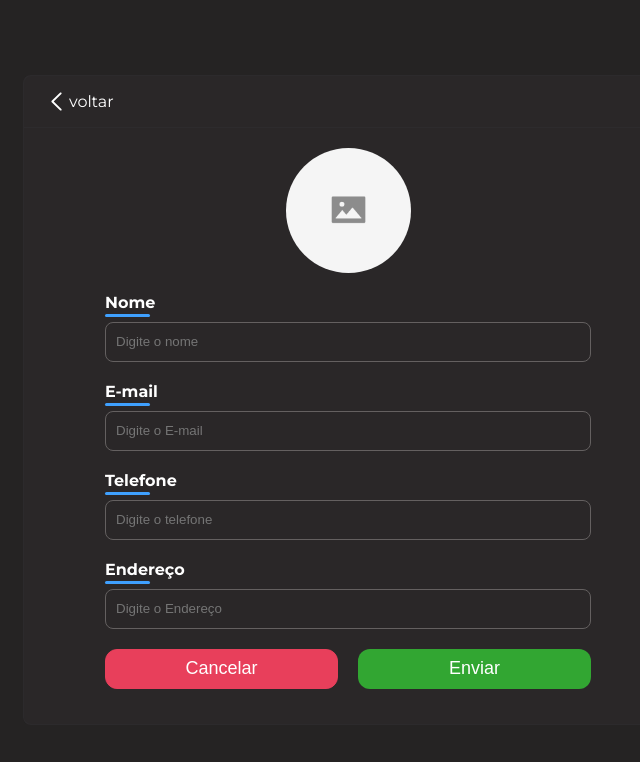
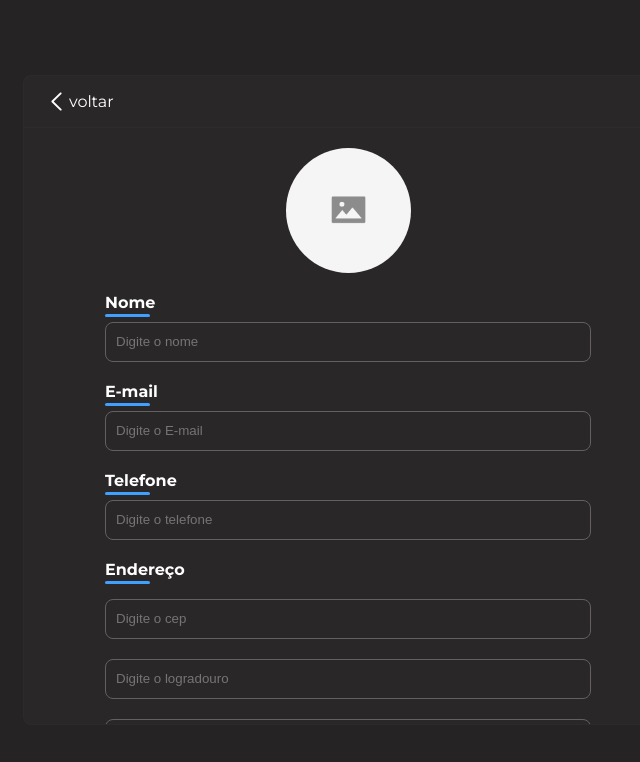
Before and after one commit to zanatahenry/contact-list-challenge, a React (Vite) app: page / in a window 1280 px wide. Both pictures are taken after a click on the button "NOVO". Shown: the top 762 px of the page, without its empty margins (292-932 px from the left). Built offline with nearby package versions, Linux system fonts and the light colour scheme; data requests are answered from the project's data file.

Commit message:
address fields

```diff
--- a/db.json
+++ b/db.json
@@ -1,3 +1,17 @@
 {
-  "contacts": []
+  "contacts": [
+    {
+      "name": "Henry Zanata",
+      "email": "henryzanata@yopmail.com",
+      "phone": "(15) 98144-8561",
+      "cep": "18080-000",
+      "neighborhood": "Vila Santa Rita",
+      "city": "Sorocaba",
+      "street": "Rua Comendador Hermelino Matarazzo",
+      "number": "55",
+      "additional": "até 780/781",
+      "image": "",
+      "id": 1
+    }
+  ]
 }
--- /dev/null
+++ b/src/consumer/errors.ts
@@ -0,0 +1,19 @@
+
+export class ErrInternetDisconnected extends Error {
+  name = 'ERR_INTERNET_DISCONNECTED';
+  message = 'Verifique sua conexão com a internet';
+}
+
+export class ConnectionFailed extends Error {
+  name = 'CONNECTION_FAILED';
+  message = 'Não foi possível se comunicar com o servidor';
+}
+
+export class InvalidErrors extends Error {
+  name = 'CONNECTION_FAILED';
+  message = 'Não foi possível se comunicar com o servidor';
+  data = {
+    invalid: [],
+    code: 'notVerified'
+  };
+}
--- /dev/null
+++ b/src/consumer/resources.ts
@@ -0,0 +1,19 @@
+import api from '../services/api'
+import axios, { AxiosRequestConfig, AxiosResponse } from 'axios'
+import { ErrInternetDisconnected, ConnectionFailed } from './errors'
+
+
+const resources = {
+  address: async (cep: string) => {
+    try {
+      const response: AxiosResponse = await axios.get(`https://viacep.com.br/ws/${cep}/json/`)
+      return response
+    } catch (err) {
+      if (err.name === 'ERR_INTERNET_DISCONNECTED') throw new ErrInternetDisconnected()
+      if (!err.response) throw new ConnectionFailed()
+      throw err.response.data
+    }
+  },
+}
+
+export default resources
--- a/src/views/CreateContact/CreateContact.scss
+++ b/src/views/CreateContact/CreateContact.scss
@@ -8,6 +8,10 @@
   &__input-container {
     display: flex;
     flex-direction: column;
+
+    &--address {
+      gap: 10px;
+    }
   }
 
   &__image-container {
--- a/src/views/CreateContact/CreateContact.tsx
+++ b/src/views/CreateContact/CreateContact.tsx
@@ -10,6 +10,7 @@ import { CreateContactProps, ISendContacts } from './createContactInterfaces'
 import { useContacts } from '../../hooks'
 import * as Yup from 'yup'
 import swal from '../../utils/swal'
+import resources from '../../consumer/resources'
 
 function CreateContact ({ onCancel, onSuccess }: CreateContactProps) {
   const [ image, setImage ] = useState<string>('')
@@ -24,10 +25,20 @@ function CreateContact ({ onCancel, onSuccess }: CreateContactProps) {
     email: Yup.string()
       .email('Email inválido.')
       .required('Campo obrigatório.'),
-    address: Yup.string()
+    cep: Yup.string()
     .required('Campo obrigatório.'),
     phone: Yup.string()
     .min(15, 'Telefone inválido')
+    .required('Campo obrigatório.'),
+    neighborhood: Yup.string()
+    .required('Campo obrigatório.'),
+    city: Yup.string()
+    .required('Campo obrigatório.'),
+    street: Yup.string()
+    .required('Campo obrigatório.'),
+    number: Yup.string()
+    .required('Campo obrigatório.'),
+    additional: Yup.string()
     .required('Campo obrigatório.'),
   })
 
@@ -77,6 +88,21 @@ function CreateContact ({ onCancel, onSuccess }: CreateContactProps) {
     }
   }
 
+  async function getAddress (cep: string) {
+    const param = cep.replace(/\D/g, '')
+    if (param.length === 8) {
+      try {
+        const response = await resources.address(param)
+        formRef.current.setFieldValue("neighborhood", response.data.bairro)
+        formRef.current.setFieldValue("city", response.data.localidade)
+        formRef.current.setFieldValue("street", response.data.logradouro)
+        formRef.current.setFieldValue("additional", response.data.complemento)
+      } catch (error) {
+        console.error(error)
+      }
+    }
+  }
+
   useEffect(() => {
     async function getCurrentContact (id: number) {
       try {
@@ -86,7 +112,12 @@ function CreateContact ({ onCancel, onSuccess }: CreateContactProps) {
         if (contact.name) formRef.current.setFieldValue("name", contact.name)
         if (contact.email) formRef.current.setFieldValue("email", contact.email)
         if (contact.phone) formRef.current.setFieldValue("phone", contact.phone)
-        if (contact.address) formRef.current.setFieldValue("address", contact.address)
+        if (contact.cep) formRef.current.setFieldValue("cep", contact.cep)
+        if (contact.neighborhood) formRef.current.setFieldValue("neighborhood", contact.neighborhood)
+        if (contact.city) formRef.current.setFieldValue("city", contact.city)
+        if (contact.street) formRef.current.setFieldValue("street", contact.street)
+        if (contact.additional) formRef.current.setFieldValue("additional", contact.additional)
+        if (contact.number) formRef.current.setFieldValue("number", contact.number)
         if (contact.image) setImage(contact.image)
 
       } catch (err) {
@@ -109,7 +140,7 @@ function CreateContact ({ onCancel, onSuccess }: CreateContactProps) {
         <FormContainer>
           <Formik
             innerRef={formRef}
-            initialValues={{name: '', email: '', phone: '', address: ''}}
+            initialValues={{name: '', email: '', phone: '', cep: '', neighborhood: '', city: '', street: '', number: '', additional: ''}}
             validationSchema={createSchema}
             validateOnChange={false}
             validateOnBlur={false}
@@ -152,10 +183,31 @@ function CreateContact ({ onCancel, onSuccess }: CreateContactProps) {
                   <label className='form-create__error-label'>{errors.phone}</label>
                 </div>
 
-                <div className='form-create__input-container'>
+                <div className='form-create__input-container form-create__input-container--address'>
                   <label className='form-create__label'>Endereço</label>
-                  <Input placeholder='Digite o Endereço' value={values.address} onChange={handleChange('address')} />
-                  <label className='form-create__error-label'>{errors.address}</label>
+                  <Input
+                    placeholder='Digite o cep'
+                    mask='cep'
+                    value={values.cep}
+                    onChange={handleChange('cep')}
+                    onBlur={(e) => getAddress(e.target.value)}
+                  />
+                  <label className='form-create__error-label'>{errors.cep}</label>
+
+                  <Input placeholder='Digite o logradouro' value={values.city} onChange={handleChange('city')} />
+                  <label className='form-create__error-label'>{errors.city}</label>
+
+                  <Input placeholder='Digite o logradouro' value={values.street} onChange={handleChange('street')} />
+                  <label className='form-create__error-label'>{errors.street}</label>
+
+                  <Input placeholder='Digite o número' value={values.number} onChange={handleChange('number')} />
+                  <label className='form-create__error-label'>{errors.number}</label>
+
+                  <Input placeholder='Digite o complemento' value={values.additional} onChange={handleChange('additional')} />
+                  <label className='form-create__error-label'>{errors.additional}</label>
+
+                  <Input placeholder='Digite o bairro' value={values.neighborhood} onChange={handleChange('neighborhood')} />
+                  <label className='form-create__error-label'>{errors.neighborhood}</label>
                 </div>
 
                 <div className='form-create__submit-container'>
```
Also changed, not shown: src/components/List/listInterfaces.ts (+9 -4 lines), src/views/CreateContact/createContactInterfaces.ts (+9 -4 lines).
